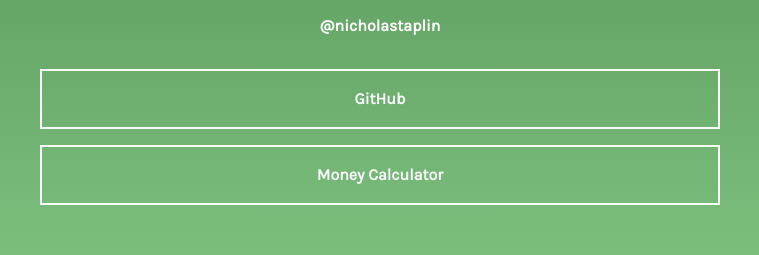
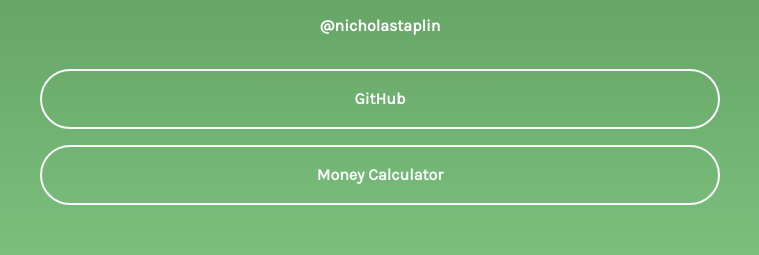
Before and after one commit to QubedFox/linktree, a plain HTML site: page index.html in a window 1280 px wide. Shown: the part 135-390 px from the top of the page, 260-1019 px from the left. Drawn offline with Linux system fonts and the light colour scheme.

Commit message:
Change buttons to have rounded corners

```diff
--- a/static/css/style.css
+++ b/static/css/style.css
@@ -61,7 +61,7 @@
     font-weight: bold;
     font-size: 16px;
 
-    border-radius: 0;
+    border-radius: 30px;
     border-width: 2px;
     margin-bottom: 16px;
     max-width: 42.5rem;
```
Also changed, not shown: index.html (+0 -2 lines).
